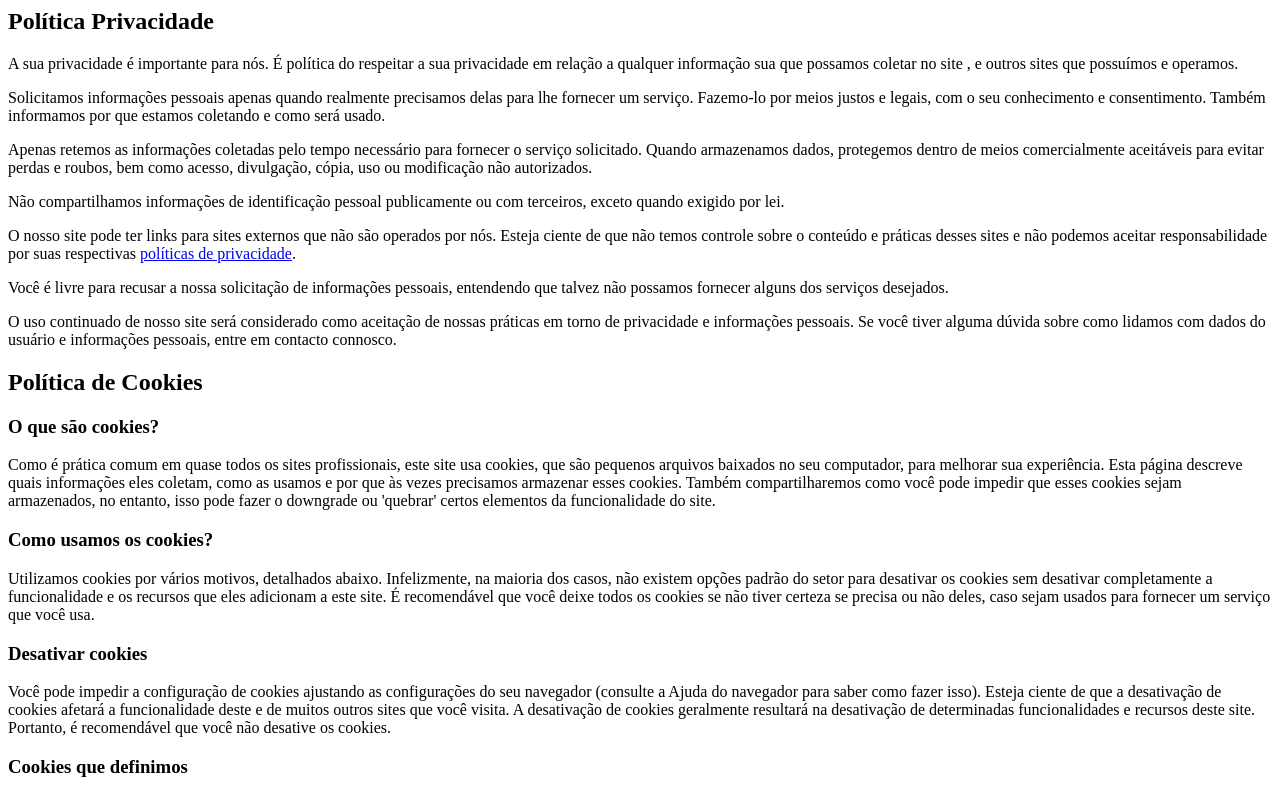
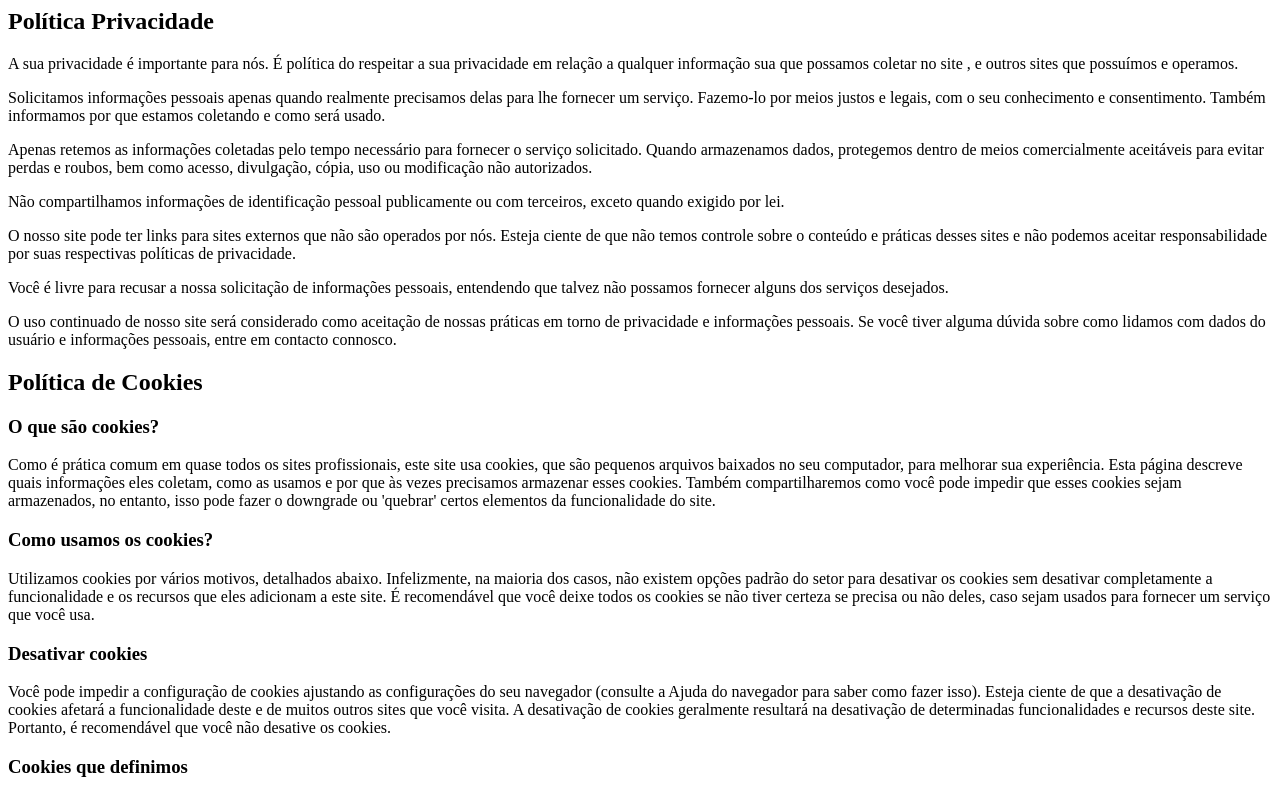
Before and after one commit to AlsGomes/politica-privacidade-facebook-app, a plain HTML site: page index.html in a window 1280 px wide. Shown: the top 794 px of the page. Drawn offline with Linux system fonts and the light colour scheme.

Commit message:
Update index.html

```diff
--- a/index.html
+++ b/index.html
@@ -10,8 +10,8 @@
 <p>Não compartilhamos informações de identificação pessoal publicamente ou com terceiros, exceto quando exigido por lei.
 </p>
 <p>O nosso site pode ter links para sites externos que não são operados por nós. Esteja ciente de que não temos controle
-    sobre o conteúdo e práticas desses sites e não podemos aceitar responsabilidade por suas respectivas <a
-        href='https://politicaprivacidade.com' target='_BLANK'>políticas de privacidade</a>. </p>
+    sobre o conteúdo e práticas desses sites e não podemos aceitar responsabilidade por suas respectivas políticas de
+    privacidade. </p>
 <p>Você é livre para recusar a nossa solicitação de informações pessoais, entendendo que talvez não possamos fornecer
     alguns dos serviços desejados.</p>
 <p>O uso continuado de nosso site será considerado como aceitação de nossas práticas em torno de privacidade e
```
